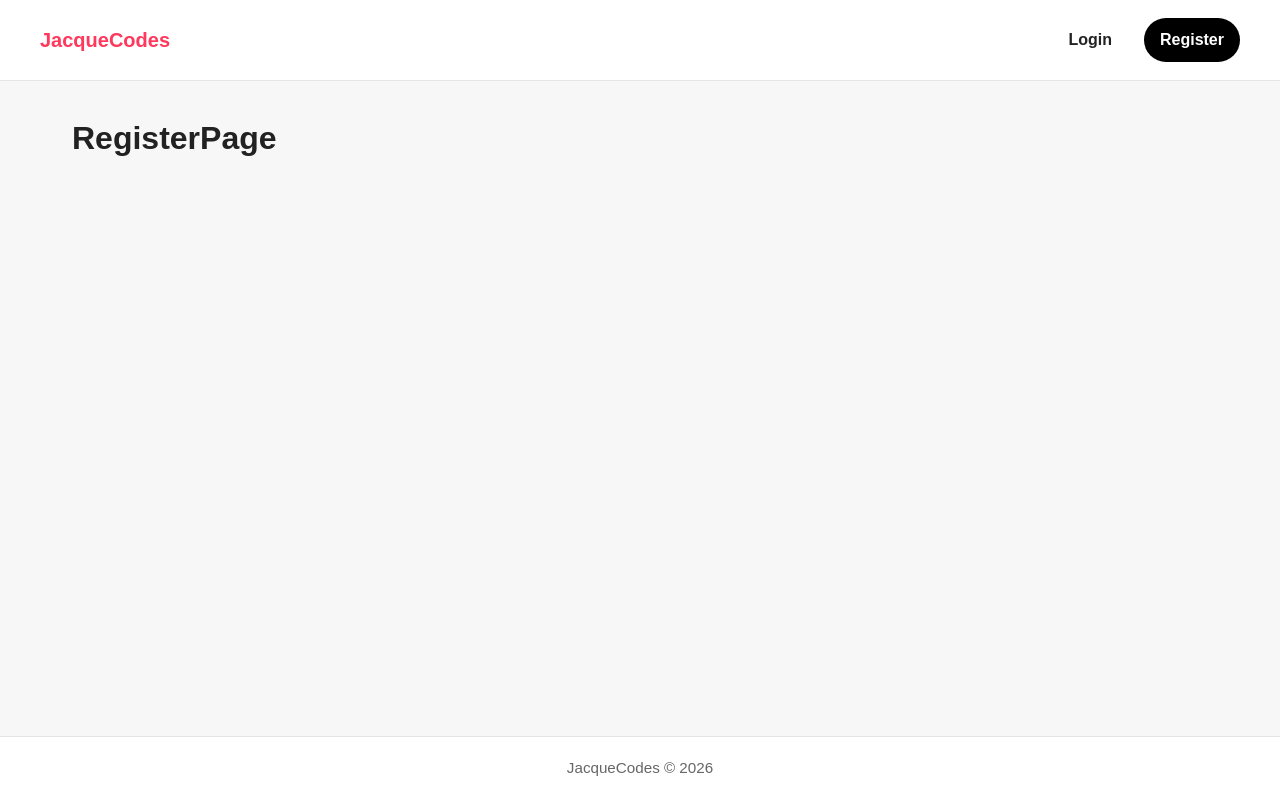
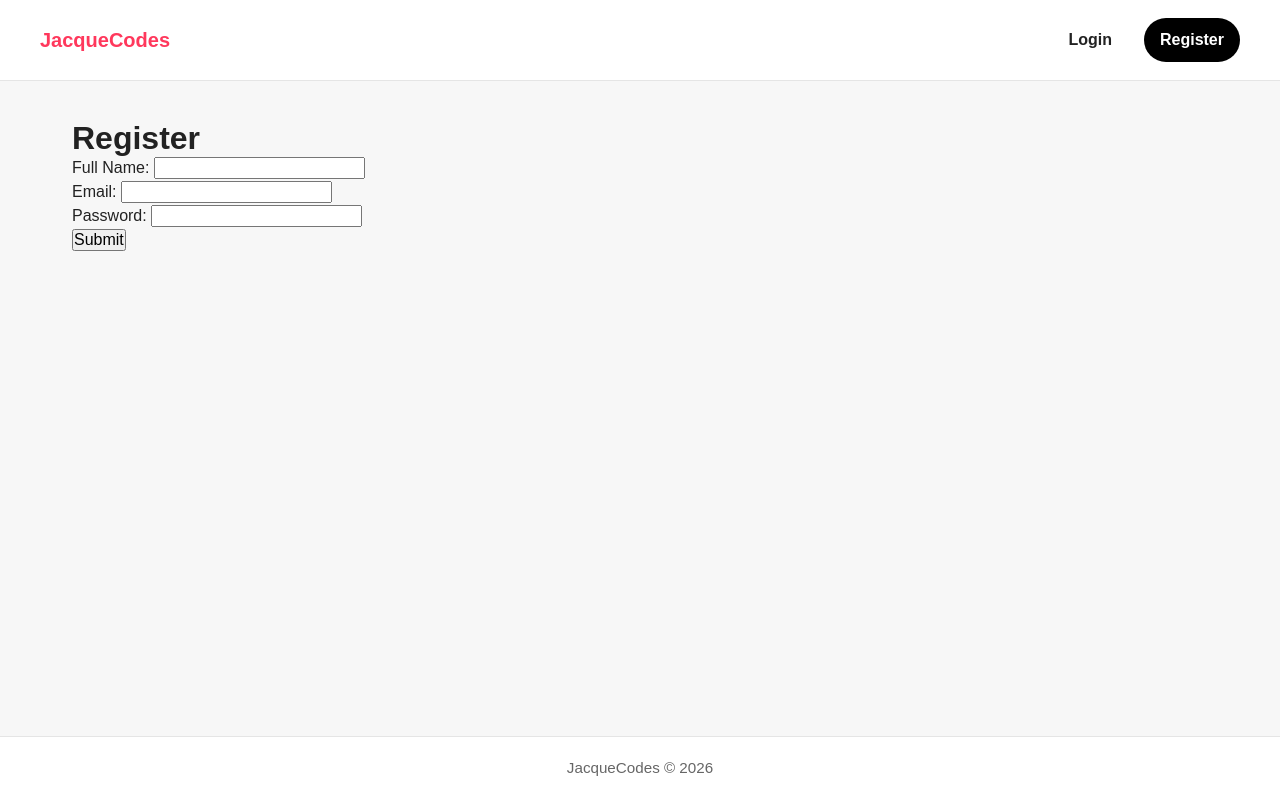
Before and after one commit to jjacque1/airbnb-client, a React (Vite) app: page /register in a window 1280 px wide. Built offline with nearby package versions, Linux system fonts and the light colour scheme.

Commit message:
Register Form structure created with controlled inputs

```diff
--- a/src/pages/RegisterPage.jsx
+++ b/src/pages/RegisterPage.jsx
@@ -1,7 +1,52 @@
+import { useState } from "react";
+
 export default function RegisterPage() {
+  const [fullName, setFullName] = useState("");
+  const [email, setEmail] = useState("");
+  const [password, setPassword] = useState("");
+
+  function handleSubmit(event) {
+    event.preventDefault();
+
+  }
+
   return (
-    <div>
-      <h1> RegisterPage </h1>
-    </div>
+    <form onSubmit={handleSubmit}>
+      <header>
+        <h1>Register</h1>
+      </header>
+      <div>
+        <label htmlFor="fullName">Full Name: </label>
+        <input
+          id="fullName"
+          type="text"
+          value={fullName}
+          onChange={(event) => {
+            setFullName(event.target.value);
+          }}
+        />
+      </div>
+      <div>
+        <label htmlFor="email">Email: </label>
+        <input
+          id="email"
+          type="email"
+          value={email}
+          onChange={(event) => setEmail(event.target.value)}
+        />
+      </div>
+      <div>
+        <label htmlFor="password">Password: </label>
+        <input
+          id="password"
+          type="password"
+          value={password}
+          onChange={(event) => {
+            setPassword(event.target.value);
+          }}
+        />
+      </div>
+      <button type="submit">Submit</button>
+    </form>
   );
 }
```
